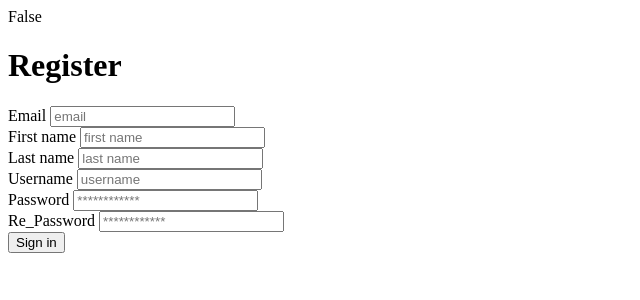
After one commit to adagun/ImageSharingProject, a Django app: page /accounts/register/ in a window 1280 px wide. The commit adds this page. Shown: the top 300 px of the page, without its empty margins (0-640 px from the left). Run offline with Django 3.2, Linux system fonts and the light colour scheme.

Commit message:
register page without error msg + index in sharingapp

```diff
--- a/ImageSharing/urls.py
+++ b/ImageSharing/urls.py
@@ -21,6 +21,7 @@ from django.conf.urls.static import static
 urlpatterns = [
     path('admin/', admin.site.urls),
     path('accounts/', include('accounts.urls')),
+    path('', include('sharingapp.urls')),
 ]
 
 if settings.DEBUG:
--- /dev/null
+++ b/accounts/forms.py
@@ -0,0 +1,22 @@
+from django import forms
+from django.contrib.auth.models import User
+from django.contrib.auth.forms import UserCreationForm as DjangoUserCreationForm
+
+
+class UserCreationForm(DjangoUserCreationForm):
+    first_name = forms.CharField(max_length=255, label="First name", required=True)
+    last_name = forms.CharField(max_length=255, label="Last name", required=True)
+    email = forms.EmailField(label="Email", required=True)
+
+    class Meta:
+        model = User
+        fields = ("first_name", "last_name", "email", "username")
+
+    def clean_email(self):
+        email = self.cleaned_data.get("email").lower()
+        try:
+            user = User.objects.get(email__iexact=email)
+            raise forms.ValidationError(
+                "A user with that email already exists.")
+        except User.DoesNotExist:
+            return email
--- a/accounts/templates/accounts/login.html
+++ b/accounts/templates/accounts/login.html
@@ -1,8 +1,8 @@
 {% extends "base.html" %}
 
 {% block content %}
-{{  user.is_authenticated }}
 <h1>Login</h1>
+
 <form action="" method="POST">
     {% csrf_token %}
 
--- /dev/null
+++ b/accounts/templates/accounts/register.html
@@ -0,0 +1,38 @@
+{% extends "base.html" %}
+
+{% block content %}
+{{  user.is_authenticated }}
+<h1>Register</h1>
+
+<form action="" method="POST">
+    {% csrf_token %}
+
+    <div>
+        <label for="{{ form.email.id_for_label }}">Email</label>
+        <input type="text" id="{{ form.email.id_for_label }}" name="{{ form.email.name }}" required  placeholder="email"/>
+    </div>
+        <label for="{{ form.first_name.id_for_label }}">First name</label>
+        <input type="text" class="form-control form-control-lg" id="{{ form.first_name.id_for_label }}" name="{{ form.first_name.name }}" required  placeholder="first name"/>
+    <div>
+        <label for="{{ form.last_name.id_for_label }}">Last name</label>
+        <input type="text" id="{{ form.last_name.id_for_label }}" name="{{ form.last_name.name }}" required placeholder="last name"/>
+    </div>
+    <div>
+        <label for="{{ form.username.id_for_label }}">Username</label>
+        <input type="text" id="{{ form.username.id_for_label }}" name="{{ form.username.name }}" required  placeholder="username"  />
+    </div>
+    <div>
+        <label for="{{ form.password1.id_for_label }}">Password</label>
+        <input type="password" id="{{ form.password1.id_for_label }}" name="{{ form.password1.name }}" autocomplete="new-password" required placeholder="************"  />
+    </div>
+    <div>
+        <label for="{{ form.password2.id_for_label }}" >Re_Password</label>
+        <input type="password" id="{{ form.password2.id_for_label }}" name="{{ form.password2.name }}" required placeholder="************"  />
+    </div>
+
+    <div>
+        <button type="submit">Sign in</button>
+    </div>
+</form>
+
+{% endblock content %}
--- a/accounts/urls.py
+++ b/accounts/urls.py
@@ -1,8 +1,10 @@
 from django.urls import path
 from django.contrib.auth import views as auth_views
+from .views import RegisterView
 
 app_name = "accounts"
 urlpatterns = [
     path("login/", auth_views.LoginView.as_view(template_name="accounts/login.html"), name='login'),
-
+    path("register/", RegisterView.as_view(), name='register'),
+    path("logout/", auth_views.LogoutView.as_view(), name='logout'),
 ]
--- a/accounts/views.py
+++ b/accounts/views.py
@@ -1,3 +1,21 @@
-from django.shortcuts import render
+from django.shortcuts import render, redirect
+from django.views.generic import View
+from .forms import UserCreationForm
+from django.contrib.auth import authenticate, login
 
-# Create your views here.
+class RegisterView(View):
+    def get(self, request):
+        form = UserCreationForm()
+        return render(request, "accounts/register.html", {"form": form})
+
+    def post(self, request):
+        form = UserCreationForm(request.POST)
+        if form.is_valid():
+            form.save()
+            username = form.cleaned_data.get("username")
+            password = form.cleaned_data.get("password2")
+            user = authenticate(username=username, password=password)
+            if user:
+                login(request, user)
+                return redirect("index")
+        return render(request, "accounts/register.html", {"form": form})
--- /dev/null
+++ b/sharingapp/urls.py
@@ -0,0 +1,6 @@
+from django.urls import path
+from . import views
+
+urlpatterns = [
+    path('', views.indexView, name = "index")
+]
--- a/sharingapp/views.py
+++ b/sharingapp/views.py
@@ -1,3 +1,4 @@
 from django.shortcuts import render
 
-# Create your views here.
+def indexView(request):
+    return render(request, "index.html")
```
Also changed, not shown: sharingapp/templates/index.html (added, +19 -0 lines), ImageSharing/settings.py (line endings or trailing spaces).
